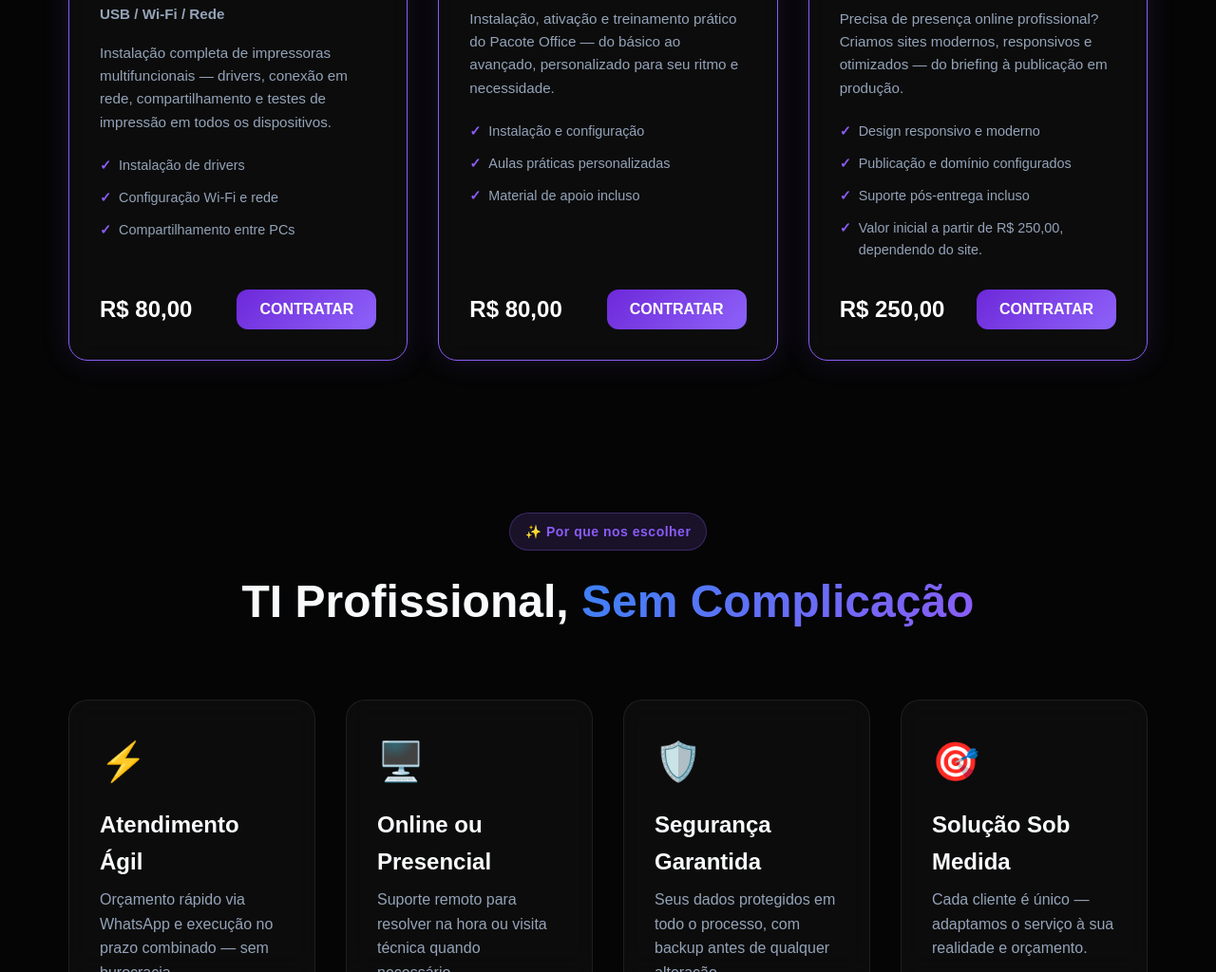
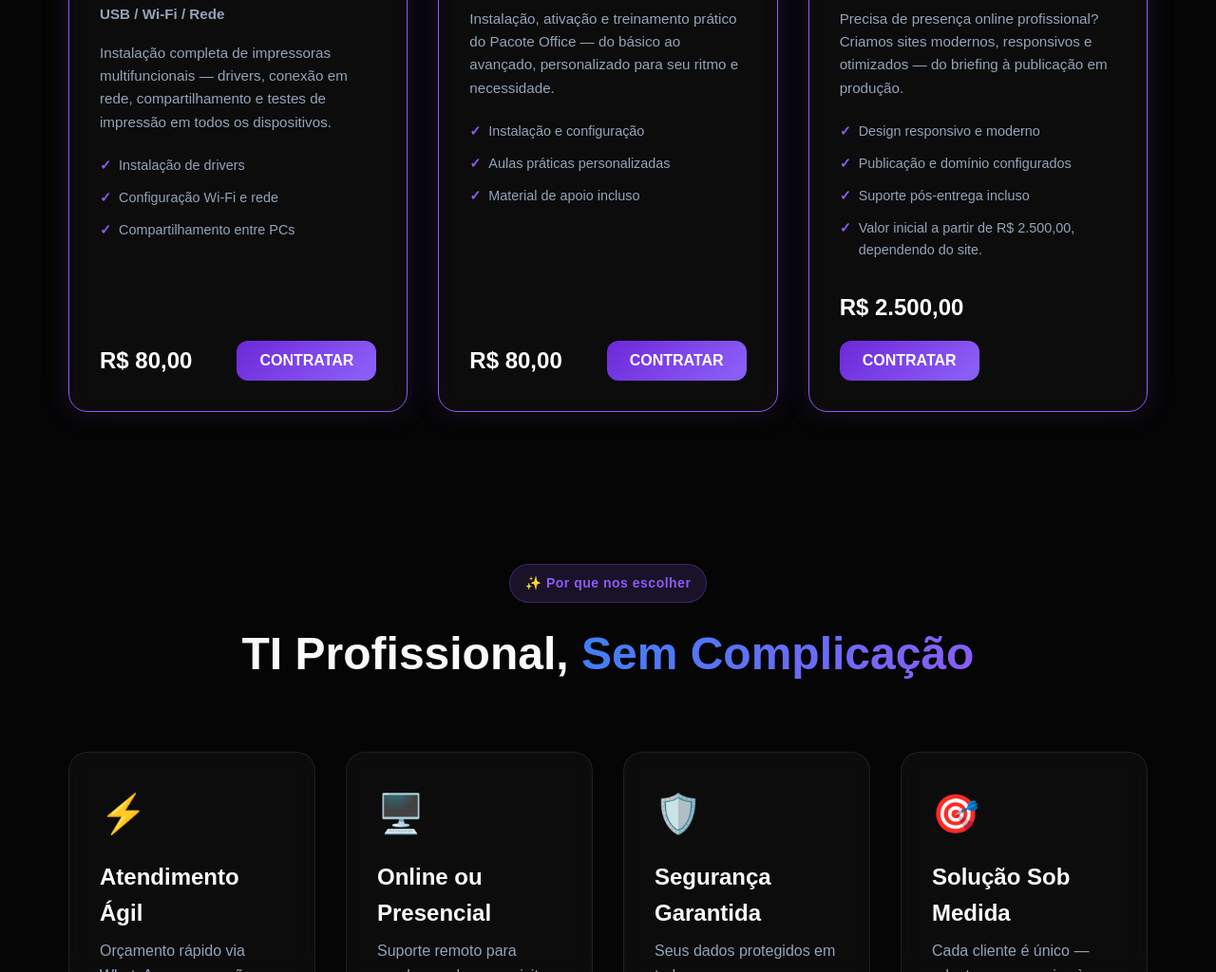
Before and after one commit to MarcoTuliops22/Profissionaliza., a website: page index.html in a window 1280 px wide. Shown: the part 3109-4133 px from the top of the page at 95% size. Drawn offline with Linux system fonts and the light colour scheme.

Commit message:
comitando gostosinho

```diff
--- a/index.html
+++ b/index.html
@@ -265,10 +265,10 @@
                         <li>Design responsivo e moderno</li>
                         <li>Publicação e domínio configurados</li>
                         <li>Suporte pós-entrega incluso</li>
-                        <li>Valor inicial a partir de R$ 250,00, dependendo do site.</li>
+                        <li>Valor inicial a partir de R$ 2.500,00, dependendo do site.</li>
                     </ul>
                     <div class="price-action">
-                        <span class="price">R$ 250,00</span>
+                        <span class="price">R$ 2.500,00</span>
                         <button type="button" class="btn btn-primary btn-service" data-name="Fazemos Sites para Você" data-price="R$ 250,00">CONTRATAR</button>
                     </div>
                 </div>
```
